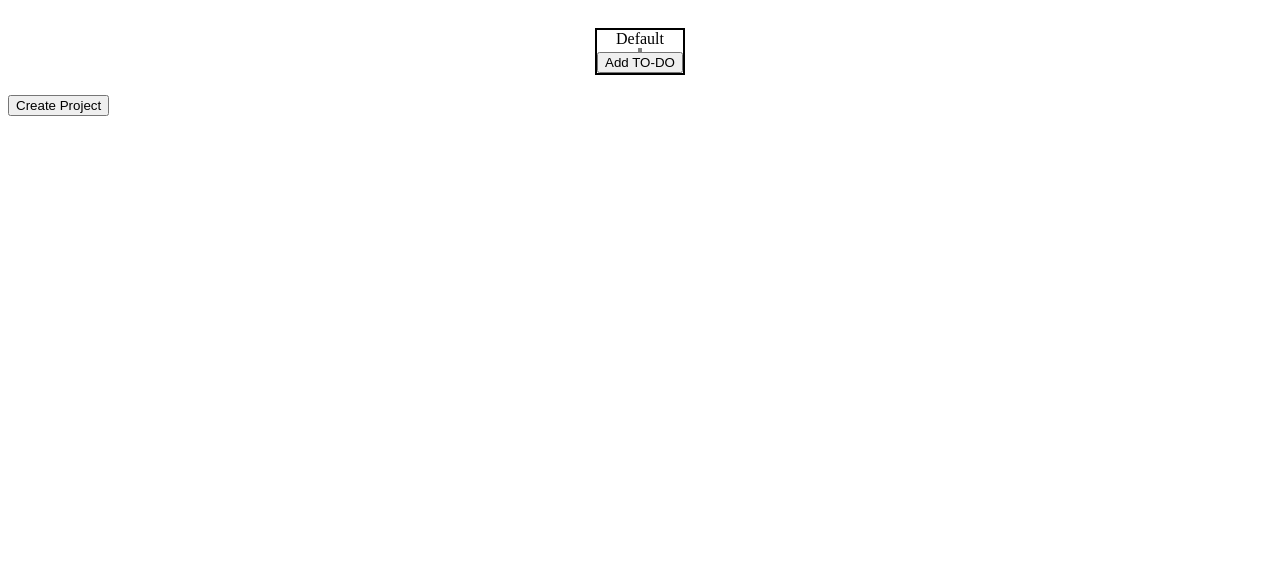
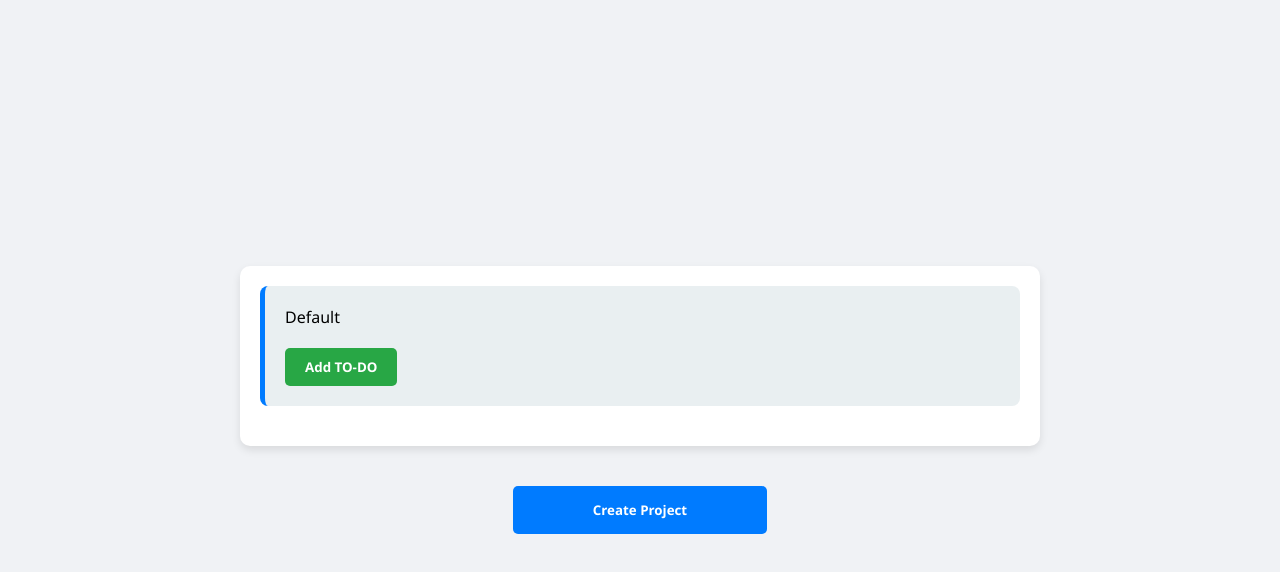
Before and after one commit to skillsetdev/todo-list, a plain HTML site: page index.html in a window 1280 px wide. Drawn offline with Linux system fonts and the light colour scheme.

Commit message:
Create design for projects and to-dos

```diff
--- a/style.css
+++ b/style.css
@@ -1,24 +1,104 @@
-#main {
+/* General reset for margin and padding */
+* {
+  margin: 0;
+  padding: 0;
+  box-sizing: border-box;
+  font-family: "Segoe UI", Tahoma, Geneva, Verdana, sans-serif;
+}
+
+body,
+html {
+  width: 100%;
+  min-height: 100vh;
+  background-color: #f0f2f5;
   display: flex;
   flex-direction: column;
+  justify-content: center;
   align-items: center;
+}
+
+/* Styling for the main container */
+#main {
+  width: 90%;
+  max-width: 800px;
+  margin: 20px auto;
   padding: 20px;
-  gap: 40px;
+  background-color: #ffffff;
+  box-shadow: 0 4px 8px rgba(0, 0, 0, 0.1);
+  border-radius: 10px;
 }
+
+/* Project display styling */
 .project {
-  display: flex;
-  flex-direction: column;
-  align-items: center;
-  border: 2px solid black;
+  margin-bottom: 20px;
+  padding: 20px;
+  background-color: #e9eff1;
+  border-radius: 8px;
+  border-left: 5px solid #007bff;
 }
-.project .to-dos-list {
-  border: 2px solid grey;
-  display: grid;
-  grid-template-columns: repeat(auto-fit, minmax(200px, 1fr));
-  grid-auto-flow: row;
-  grid-auto-rows: minmax(300px, 1fr);
+
+/* To-dos list within a project */
+.to-dos-list {
+  margin-top: 20px;
 }
+
+/* Individual to-do item styling */
 .to-do {
-  display: flex;
-  flex-direction: column;
+  background-color: #ffffff;
+  border: 1px solid #ddd;
+  padding: 10px;
+  margin-bottom: 10px;
+  border-radius: 5px;
+  box-shadow: 0 2px 4px rgba(0, 0, 0, 0.05);
 }
+
+/* Styling for to-do titles */
+.to-do h3 {
+  color: #333;
+  margin-bottom: 5px;
+}
+
+/* Styling for to-do descriptions */
+.to-do p {
+  color: #666;
+}
+
+/* Button styling */
+button {
+  cursor: pointer;
+  padding: 10px 20px;
+  border: none;
+  border-radius: 5px;
+  background-color: #28a745;
+  color: white;
+  font-weight: bold;
+  transition: background-color 0.3s ease;
+}
+
+button:hover {
+  background-color: #218838;
+}
+
+/* Add project button specific styling */
+#create-project {
+  display: block;
+  padding: 15px 80px;
+  margin: 20px 0;
+  background-color: #007bff;
+  color: #ffffff;
+  text-align: center;
+  border-radius: 5px;
+  transition: background-color 0.3s ease;
+}
+
+#create-project:hover {
+  background-color: #0056b3;
+}
+
+/* Responsive design adjustments */
+@media (max-width: 768px) {
+  .project,
+  .to-do {
+    padding: 15px;
+  }
+}
```
